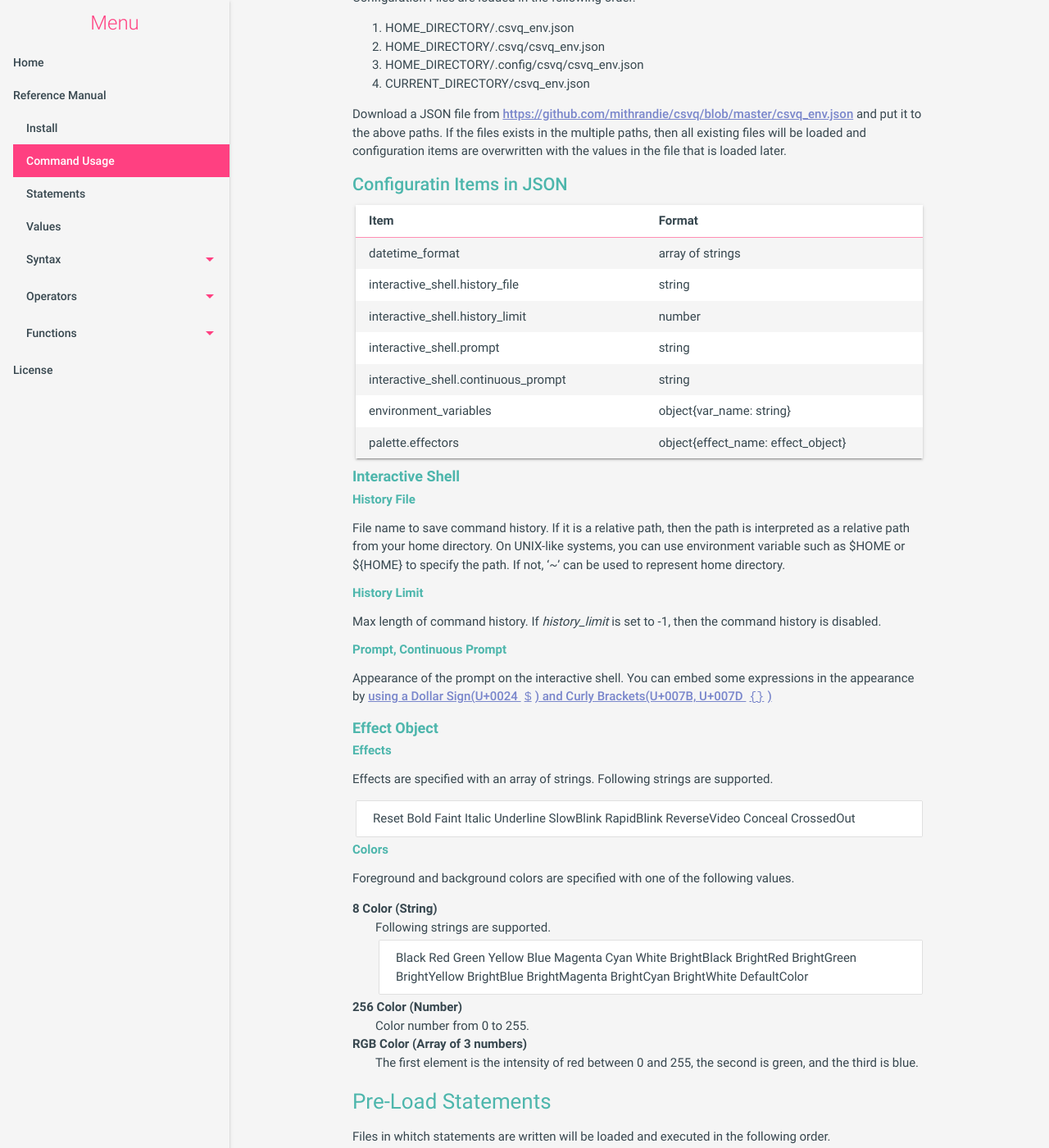
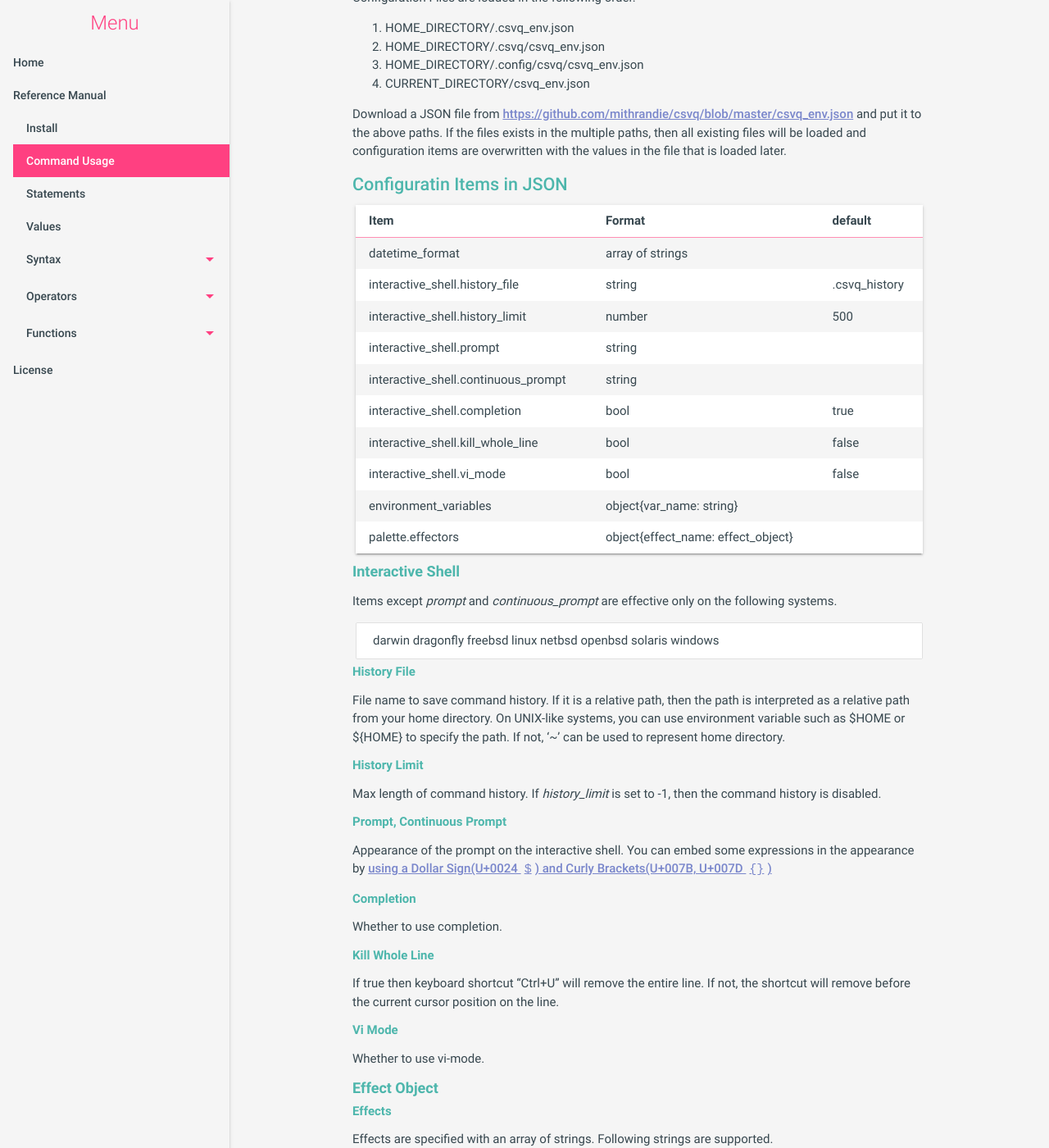
Before and after one commit to mithrandie/csvq, a Jekyll site: the page built from docs/_posts/2006-01-02-command.md, in a window 1280 px wide and 1400 px high, scrolled down 5912 px. Shown: the whole window at 82% size. Built offline with Jekyll 4.4.1, drawn with Linux system fonts in a browser that asks for light colours; some of the changed text lies outside the part shown.

Commit message:
Add configuration items to csvq_env.json.
- completion
- kill_whole_line
- vi_mode

```diff
--- a/csvq_env.json
+++ b/csvq_env.json
@@ -4,7 +4,10 @@
     "history_file": ".csvq_history",
     "history_limit": 500,
     "prompt": "\u001b[34;1m@#WORKING_DIRECTORY${(IF(@#UNCOMMITTED, ' \u001b[33;1m(Uncommitted:' || @#CREATED + @#UPDATED + @#UPDATED_VIEWS || ')', ''))}\u001b[34;1m >\u001b[0m ",
-    "continuous_prompt": " > "
+    "continuous_prompt": " > ",
+    "completion": true,
+    "kill_whole_line": false,
+    "vi_mode": false
   },
   "environment_variables": {},
   "palette": {
--- a/docs/_posts/2006-01-02-command.md
+++ b/docs/_posts/2006-01-02-command.md
@@ -290,17 +290,23 @@ If the files exists in the multiple paths, then all existing files will be loade
 
 #### Configuratin Items in JSON
 
-| Item | Format |
-| :-- | :-- |
-| datetime_format                     | array of strings |
-| interactive_shell.history_file      | string |
-| interactive_shell.history_limit     | number |
-| interactive_shell.prompt            | string |
-| interactive_shell.continuous_prompt | string |
-| environment_variables               | object{var_name: string} |
-| palette.effectors                   | object{effect_name: effect_object} |
+| Item | Format | default |
+| :-- | :-- | :-- |
+| datetime_format                     | array of strings |       |
+| interactive_shell.history_file      | string           | .csvq_history |
+| interactive_shell.history_limit     | number           | 500   |
+| interactive_shell.prompt            | string           |       |
+| interactive_shell.continuous_prompt | string           |       |
+| interactive_shell.completion        | bool             | true  |
+| interactive_shell.kill_whole_line   | bool             | false |
+| interactive_shell.vi_mode           | bool             | false |
+| environment_variables               | object{var_name: string} ||
+| palette.effectors                   | object{effect_name: effect_object} ||
 
 ##### Interactive Shell
+
+Items except _prompt_ and _continuous_prompt_ are effective only on the following systems.
+- darwin dragonfly freebsd linux netbsd openbsd solaris windows
 
 ###### History File
 
@@ -317,6 +323,19 @@ If _history_limit_ is set to -1, then the command history is disabled.
 
 Appearance of the prompt on the interactive shell.
 You can embed some expressions in the appearance by [using a Dollar Sign(U+0024 `$`) and Curly Brackets(U+007B, U+007D `{}`)]({{ '/reference/external-command.html#embedded-expression' | relative_url }})
+
+###### Completion
+
+Whether to use completion.
+
+###### Kill Whole Line
+
+If true then keyboard shortcut "Ctrl+U" will remove the entire line.
+If not, the shortcut will remove before the current cursor position on the line.
+
+###### Vi Mode
+
+Whether to use vi-mode.
 
 ##### Effect Object
 
@@ -358,7 +377,7 @@ Files in whitch statements are written will be loaded and executed in the follow
 In command parameters and statements, following strings represent special characters.
 
 | string | unicode character |
-| :- | :- |
+| :-- | :-- |
 | \a   | U+0007 Bell |
 | \b   | U+0008 Backspace |
 | \f   | U+000C Form Feed |
```
Also changed, not shown: other parts of docs/_posts/2006-01-02-command.md (+9 -9 lines), docs/_posts/2006-01-02-select-query.md (+5 -2 lines), docs/_posts/2006-01-02-statement.md (+1 -10 lines), 7 other files.
